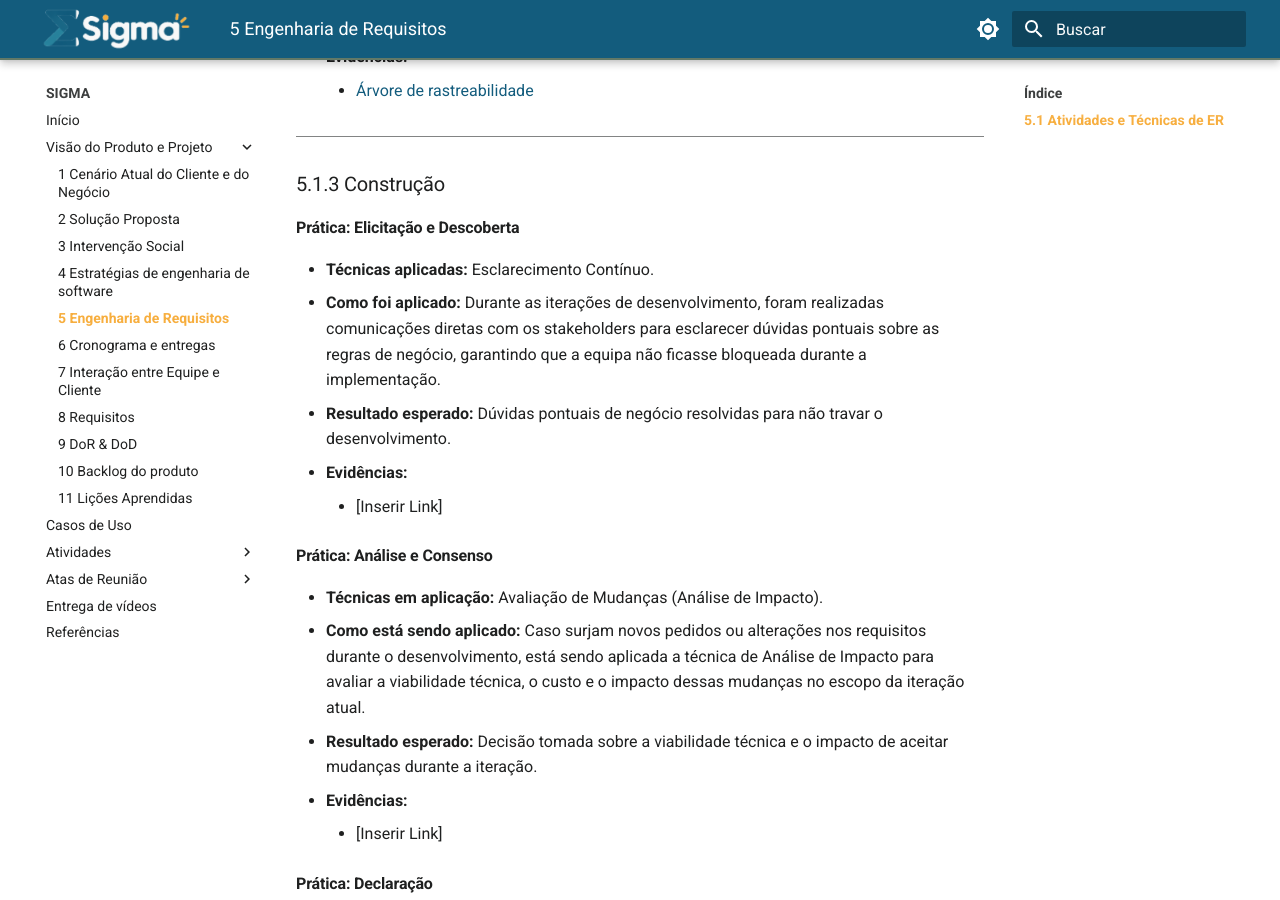
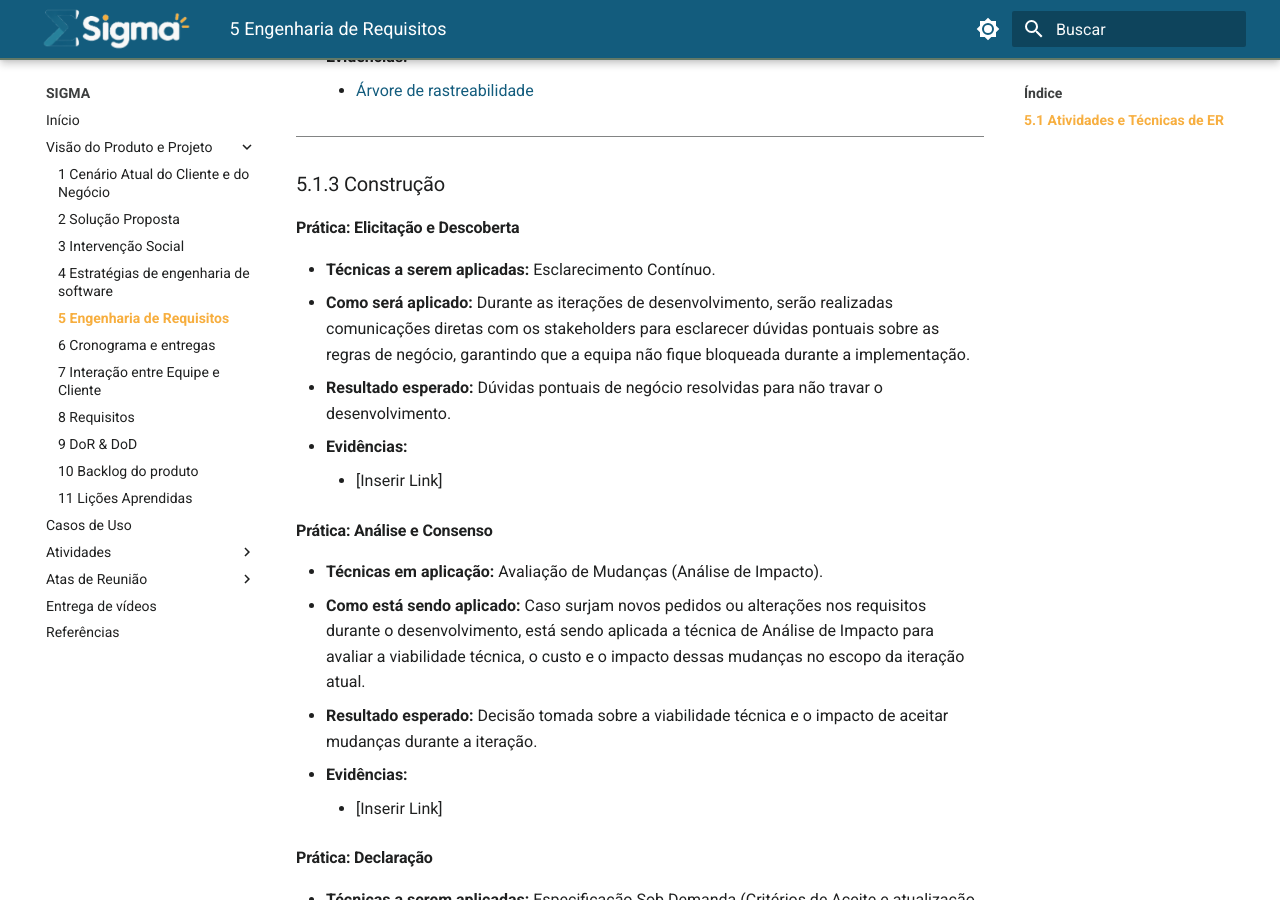
Before and after one commit to mdsreq-fga-unb/REQ-2026.2-T01-Sigma, an MkDocs documentation site: the page built from docs/doc-visao/5_requisitos.md, in a window 1280 px wide and 900 px high, scrolled down 3636 px. Built offline with MkDocs 1.6.1 and Material for MkDocs 9.7.7, drawn with Linux system fonts in a browser that asks for light colours.

Commit message:
docs: mudança de linguagem

```diff
--- a/docs/doc-visao/5_requisitos.md
+++ b/docs/doc-visao/5_requisitos.md
@@ -88,8 +88,8 @@ Nesta seção, detalhamos a aplicação das práticas de Engenharia de Requisito
 ### 5.1.3 Construção
 
 #### Prática: Elicitação e Descoberta
-- **Técnicas aplicadas:** Esclarecimento Contínuo.
-- **Como foi aplicado:** Durante as iterações de desenvolvimento, foram realizadas comunicações diretas com os stakeholders para esclarecer dúvidas pontuais sobre as regras de negócio, garantindo que a equipa não ficasse bloqueada durante a implementação.
+- **Técnicas a serem aplicadas:** Esclarecimento Contínuo.
+- **Como será aplicado:** Durante as iterações de desenvolvimento, serão realizadas comunicações diretas com os stakeholders para esclarecer dúvidas pontuais sobre as regras de negócio, garantindo que a equipa não fique bloqueada durante a implementação.
 - **Resultado esperado:** Dúvidas pontuais de negócio resolvidas para não travar o desenvolvimento.
 - **Evidências:**
     - [Inserir Link]
```
